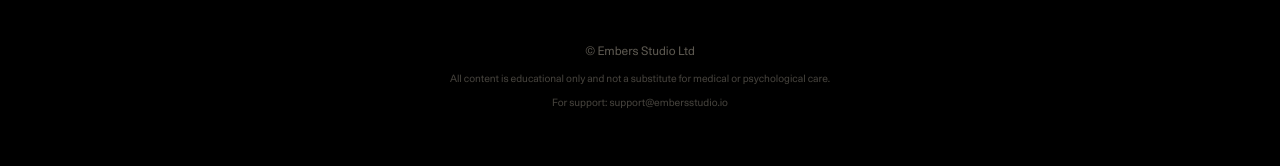
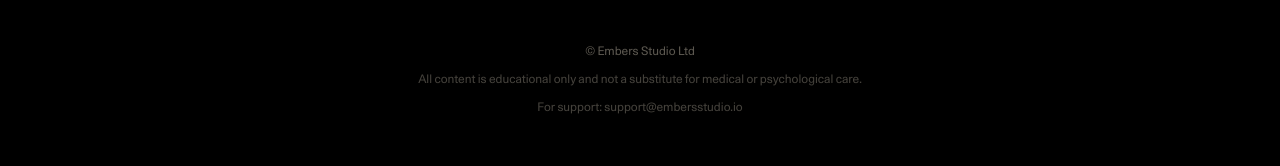
Before and after one commit to marchrussell/embers, a React (Vite) app: page /online/start-here in a window 1280 px wide. Shown: the part 1695-1861 px from the top of the page. Built offline with nearby package versions, Linux system fonts and the light colour scheme; no server answers; the database is empty; what @posthog/react would draw is missing.

Commit message:
ui: font sizing

```diff
--- a/src/components/OnlineFooter.tsx
+++ b/src/components/OnlineFooter.tsx
@@ -2,10 +2,10 @@ const OnlineFooter = () => {
   return (
     <div className="my-6 mt-10 border-t border-[#E6DBC7]/5 px-5 text-center md:mt-16 md:px-8 md:py-16 lg:py-20">
       <p className="mb-2 text-sm text-[#E6DBC7]/40 md:mb-3">© Embers Studio Ltd</p>
-      <p className="mx-auto mb-2 max-w-xl text-xs leading-relaxed text-[#E6DBC7]/30 md:mb-3">
+      <p className="mx-auto mb-2 max-w-xl text-sm leading-relaxed text-[#E6DBC7]/30 md:mb-3">
         All content is educational only and not a substitute for medical or psychological care.
       </p>
-      <p className="text-xs text-[#E6DBC7]/30">
+      <p className="text-sm text-[#E6DBC7]/30">
         For support:{" "}
         <a
           href="mailto:support@embersstudio.io"
--- a/src/pages/Onboarding.tsx
+++ b/src/pages/Onboarding.tsx
@@ -265,7 +265,7 @@ const Onboarding = () => {
               id="safety"
               checked={safetyAccepted}
               onCheckedChange={(checked) => setSafetyAccepted(checked as boolean)}
-              className="mt-0.5 h-6 w-6 border-2 sm:h-6 sm:w-6"
+              className="mt-0.5 h-6 w-6 border-2"
             />
             <label
               htmlFor="safety"
--- a/src/pages/app/LiveSession.tsx
+++ b/src/pages/app/LiveSession.tsx
@@ -279,12 +279,12 @@ const LiveSession = () => {
               </div>
             ) : (
               <div className="relative z-10 p-8 text-center">
-                <p className="mb-6 text-sm font-light text-[#E6DBC7]/40">
+                <p className="mb-6 font-light text-[#E6DBC7]/40">
                   Next live gathering begins in
                 </p>
 
                 {/* Countdown */}
-                <div className="mb-8 flex items-center justify-center gap-4 md:gap-8">
+                <div className="mb-12 flex items-center justify-center gap-4 md:gap-8">
                   <div className="text-center">
                     <div className="mb-1 font-editorial text-4xl text-[#E6DBC7] md:text-5xl lg:text-6xl">
                       {String(countdown.days).padStart(2, "0")}
@@ -326,7 +326,7 @@ const LiveSession = () => {
                   Next session: <span className="text-[#E6DBC7]/70">{session.nextDate}</span> at{" "}
                   <span className="text-[#E6DBC7]/70">{session.time}</span>
                 </p>
-                <p className="text-sm font-light text-[#E6DBC7]/35">
+                <p className="text-md font-light text-[#E6DBC7]/35">
                   When we go live, the session will open here — no separate link needed.
                 </p>
               </div>
@@ -334,7 +334,7 @@ const LiveSession = () => {
           </div>
 
           {/* Reassurance line */}
-          <p className="mt-6 text-center text-sm font-light text-[#E6DBC7]/35">
+          <p className="mt-6 text-center text-md font-light text-[#E6DBC7]/35">
             If you miss this one, you can return next week — nothing to catch up on.
           </p>
         </div>
```
